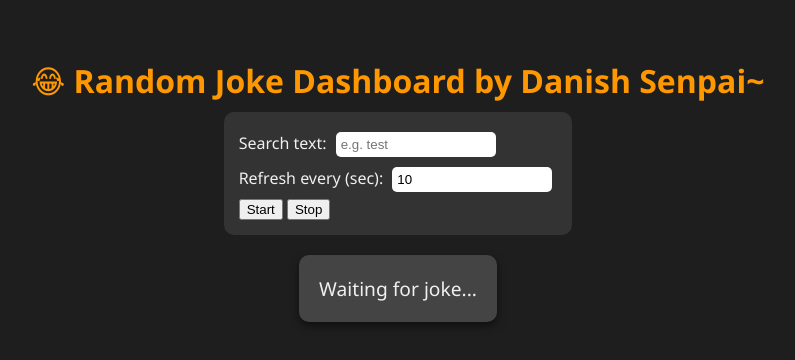
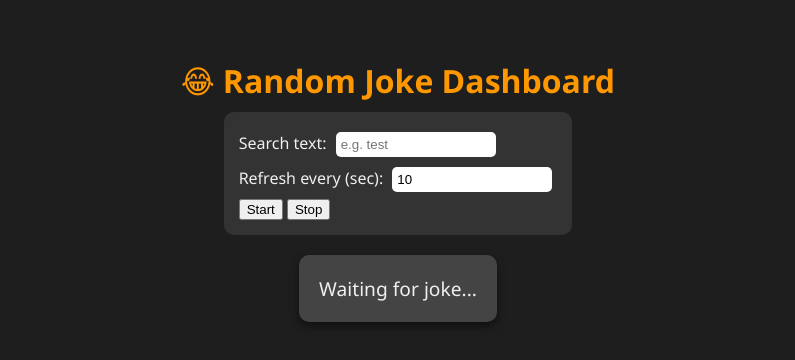
Before and after one commit to ImNotDanish05/RandomHTMLWebsite, a plain HTML site: page app/Jokes/index.html in a window 1280 px wide. Shown: the whole page, without its empty margins (242-1037 px from the left). Drawn offline with Linux system fonts and the light colour scheme.

Commit message:
fix: update title in Random Joke Dashboard for consistency

```diff
--- a/app/Jokes/index.html
+++ b/app/Jokes/index.html
@@ -43,7 +43,7 @@
 </style>
 </head>
 <body>
-<h1>😂 Random Joke Dashboard by Danish Senpai~</h1>
+<h1>😂 Random Joke Dashboard</h1>
 
 <div class="settings">
   <div>
```
